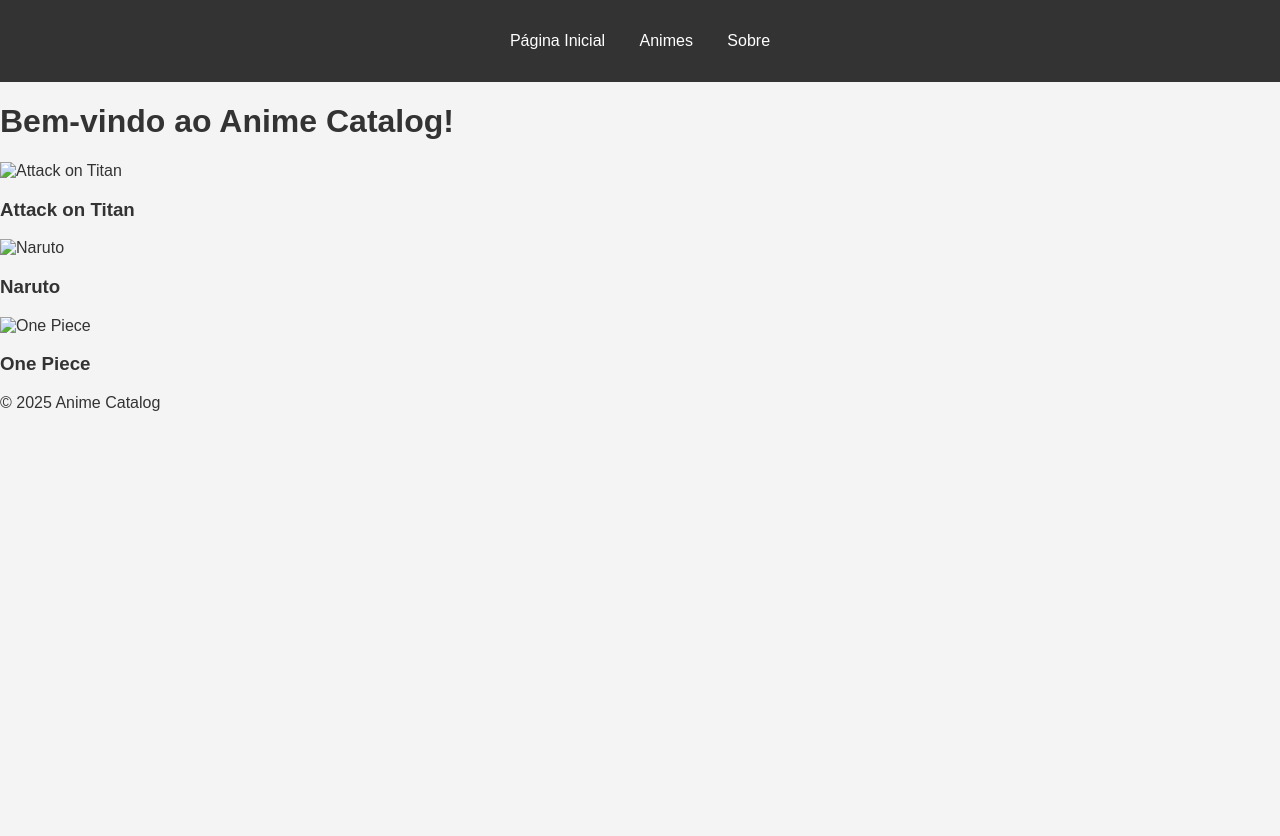
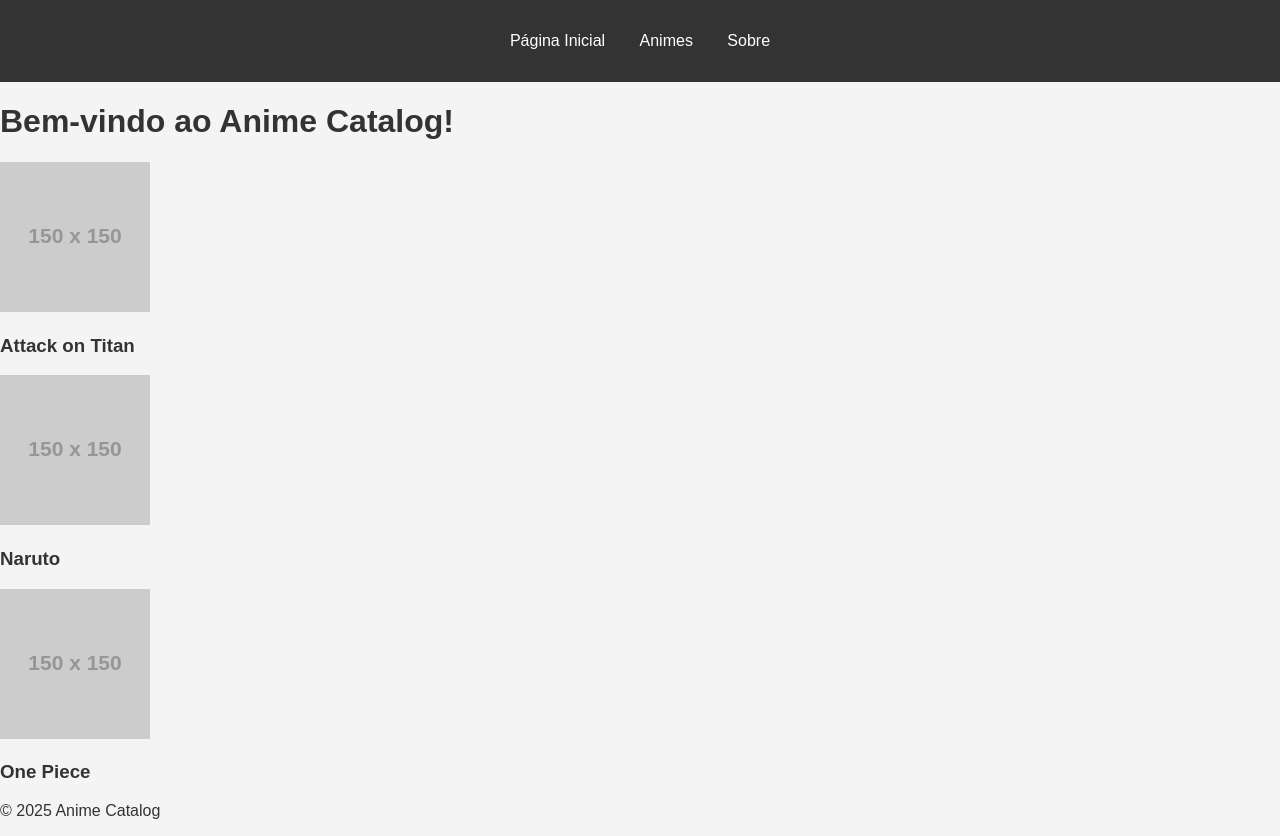
Before and after one commit to ytrash66/site-, a plain HTML site: page index.html in a window 1280 px wide. Before the commit the page ends 800 px from the top, so only its background shows below. Drawn offline with Linux system fonts and the light colour scheme; placeholder pictures from the web are drawn by us.

Commit message:
Update index.html

```diff
--- a/index.html
+++ b/index.html
@@ -28,9 +28,9 @@
 
     <script>
         const animeList = [
-            { title: 'Attack on Titan', image: 'url_da_imagem' },
-            { title: 'Naruto', image: 'url_da_imagem' },
-            { title: 'One Piece', image: 'url_da_imagem' }
+            { title: 'Attack on Titan', image: 'https://via.placeholder.com/150' },
+            { title: 'Naruto', image: 'https://via.placeholder.com/150' },
+            { title: 'One Piece', image: 'https://via.placeholder.com/150' }
         ];
 
         const animeContainer = document.getElementById('anime-list');
```
